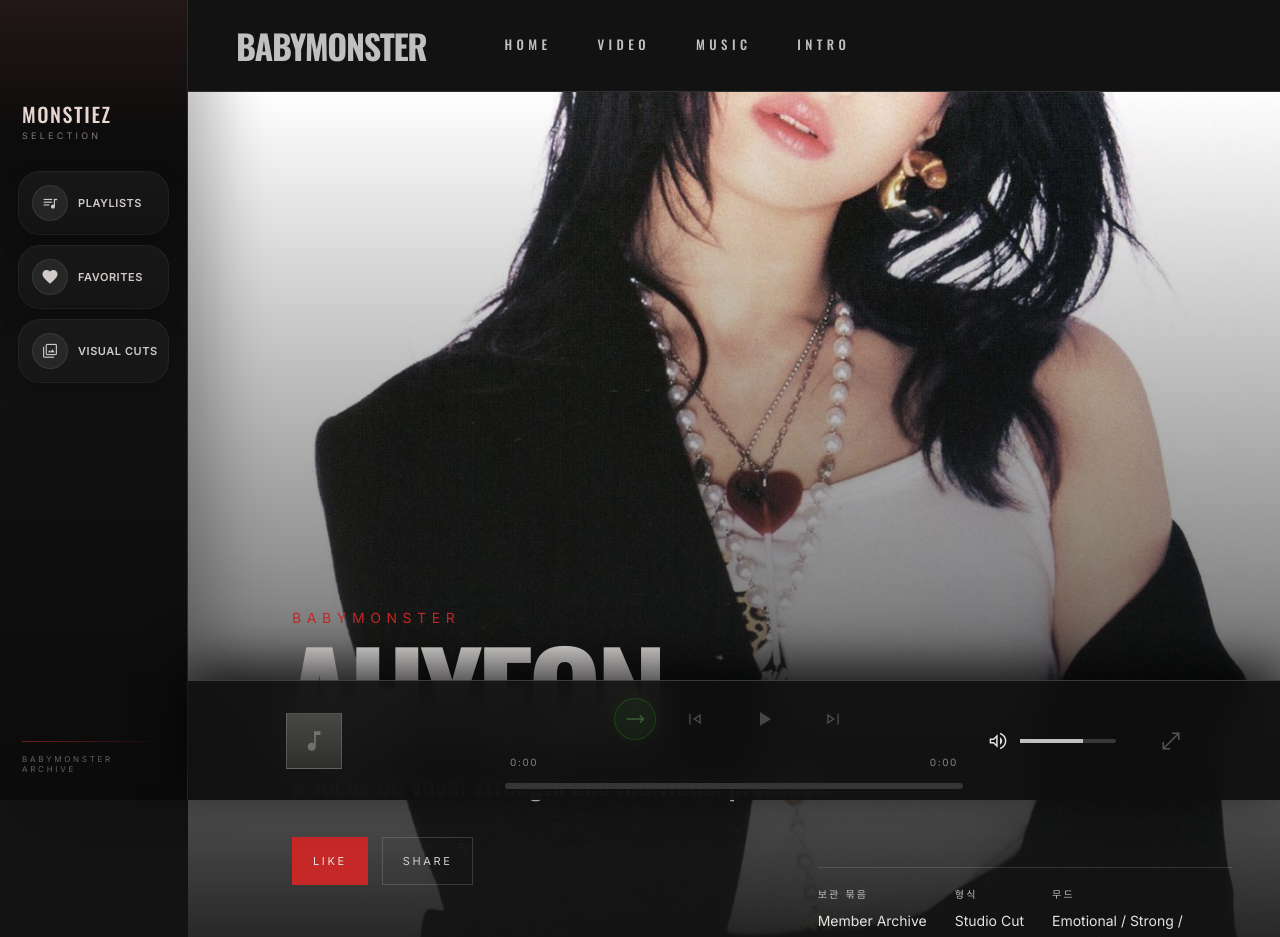
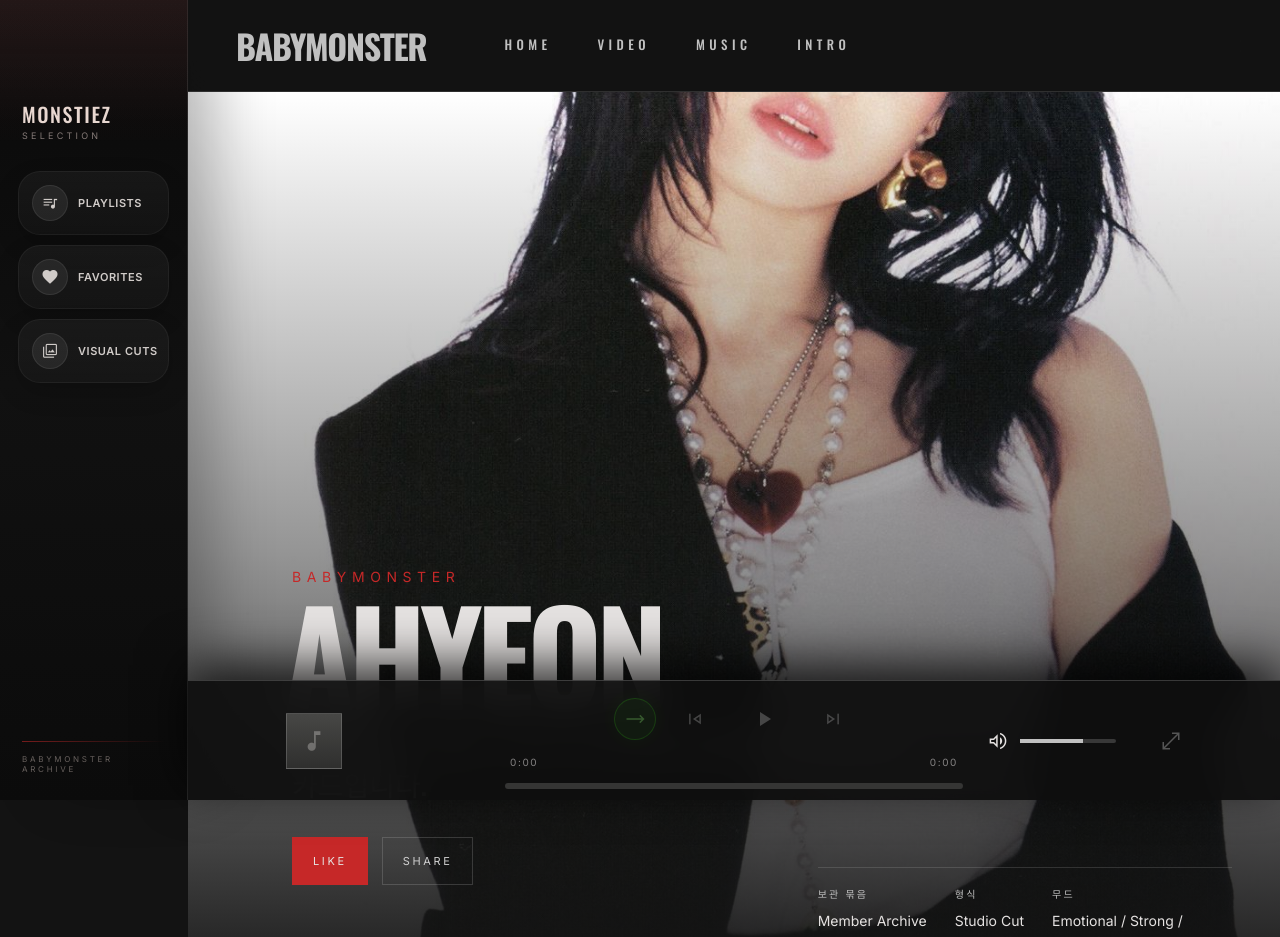
Before and after one commit to ghkoh6386-ux/babymonster, a React (Vite) app: page /detail/ahyeon-spotlight in a window 1280 px wide. Shown: the top 937 px of the page. Built offline with nearby package versions, Linux system fonts and the light colour scheme.

Commit message:
카드 설명글 한글로 수정

```diff
--- a/src/data/featureCards.js
+++ b/src/data/featureCards.js
@@ -13,9 +13,9 @@
     footerArtwork: images.batterup,
     audio: music.batterup,
     video: videos.batterup,
-    description: 'The debut single that sets the first tone of the group.',
+    description: '그룹의 첫 인상을 가장 선명하게 보여주는 데뷔 싱글입니다.',
     storyTitle: 'Debut Drop',
-    storyText: 'BATTER UP opens the archive with a bold debut image and a high-impact first mood.',
+    storyText: 'BATTER UP은 강한 데뷔 이미지와 선명한 첫 무드로 아카이브의 시작을 엽니다.',
     recorded: 'YG Studio',
     mastered: 'YG Production',
     collection: 'Debut Single',
@@ -42,9 +42,9 @@
     footerArtwork: images.sheesh,
     audio: music.sheesh,
     video: videos.sheesh,
-    description: 'A sharp title release with a confident, glossy album tone.',
+    description: '자신감 있고 글로시한 앨범 톤이 살아 있는 선명한 타이틀 곡입니다.',
     storyTitle: 'Main Era',
-    storyText: 'SHEESH expands the archive into a louder and more polished album-facing mood.',
+    storyText: 'SHEESH는 더 강렬하고 정제된 앨범 무드로 아카이브의 결을 확장합니다.',
     recorded: 'YG Studio',
     mastered: 'Studio Mix',
     collection: 'Mini Album Era',
@@ -69,9 +69,9 @@
     image: images.ahyeon,
     heroImage: images.ahyeonHero,
     footerArtwork: images.ahyeon,
-    description: 'A focus on vocal strength and individual presence.',
+    description: '보컬의 힘과 멤버 고유의 존재감을 집중해서 보여주는 카드입니다.',
     storyTitle: 'Vocal Identity',
-    storyText: 'Ahyeon stands out with powerful vocals and strong emotional delivery.',
+    storyText: '아현은 강한 보컬과 짙은 감정 전달력으로 또렷한 인상을 남깁니다.',
     recorded: 'Studio Session',
     mastered: 'Studio Mix',
     collection: 'Member Archive',
@@ -94,17 +94,17 @@
     image: images.visual,
     heroImage: images.visualHero,
     footerArtwork: images.visual,
-    description: 'A dark, glossy concept defining the group’s visual direction.',
+    description: '팀의 비주얼 방향성을 짙고 글로시한 무드로 보여주는 콘셉트 필름입니다.',
     storyTitle: 'Visual Direction',
-    storyText: 'The concept film highlights styling, lighting, and overall mood.',
+    storyText: '이 콘셉트 필름은 스타일링과 조명, 전체적인 무드를 중심으로 비주얼 인상을 완성합니다.',
     recorded: 'Concept Studio',
     mastered: 'Visual Edit',
     collection: 'Visual Archive',
     format: 'Concept Film',
     mood: 'Dark / Glossy / Stylish',
-    tempo: '—',
-    harmonic: '—',
-    frequency: '—',
+    tempo: '??',
+    harmonic: '??',
+    frequency: '??',
     tags: ['VISUAL', 'CONCEPT', 'STYLE'],
     type: 'secondary',
   },
@@ -121,9 +121,9 @@
     footerArtwork: images.drip,
     audio: music.drip,
     video: videos.drip,
-    description: 'A sleek single built on rhythm, flow, and styling.',
+    description: '리듬과 플로우, 스타일링을 중심으로 매끈하게 완성된 싱글입니다.',
     storyTitle: 'Single Mood',
-    storyText: 'DRIP pushes the archive toward a smoother and more style-driven album image.',
+    storyText: 'DRIP은 더 세련되고 스타일 중심적인 앨범 이미지로 아카이브의 방향을 이끕니다.',
     recorded: 'YG Studio',
     mastered: 'Studio Mix',
     collection: 'Digital Single',
@@ -148,17 +148,17 @@
     heroImage: images.stageHero,
     footerArtwork: images.stage,
     video: videos.dreamStage,
-    description: 'A compilation of key stage moments and performances.',
+    description: '주요 무대 순간과 퍼포먼스를 모아 놓은 스테이지 컴필레이션입니다.',
     storyTitle: 'Stage Energy',
-    storyText: 'A mix of performances highlighting the group’s presence.',
+    storyText: '여러 퍼포먼스를 통해 팀의 존재감과 무대 장악력을 한 번에 보여줍니다.',
     recorded: 'Multiple Stages',
     mastered: 'Live Edit',
     collection: 'Performance Archive',
     format: 'Live Compilation',
     mood: 'Energetic / Bold / Live',
-    tempo: '—',
-    harmonic: '—',
-    frequency: '—',
+    tempo: '??',
+    harmonic: '??',
+    frequency: '??',
     tags: ['LIVE', 'STAGE', 'PERFORMANCE'],
     type: 'secondary',
   },
@@ -175,9 +175,9 @@
     footerArtwork: images.forever,
     audio: music.forever,
     video: videos.forever,
-    description: 'A softer release with a polished and emotional single mood.',
+    description: '부드럽지만 정제된 감정선이 살아 있는 싱글 무드의 곡입니다.',
     storyTitle: 'Soft Gloss',
-    storyText: 'FOREVER brings a calmer but still refined album image into the archive flow.',
+    storyText: 'FOREVER는 차분하면서도 세련된 앨범 이미지를 아카이브 흐름 안에 자연스럽게 더합니다.',
     recorded: 'YG Studio',
     mastered: 'Studio Mix',
     collection: 'Special Single',
@@ -204,9 +204,9 @@
     footerArtwork: images.wegoup,
     audio: music.wegoup,
     video: videos.wegoupLive,
-    description: 'An energetic live-focused cut built around forward momentum.',
+    description: '앞으로 밀고 나가는 에너지와 라이브 감각이 살아 있는 퍼포먼스 컷입니다.',
     storyTitle: 'Live Rush',
-    storyText: 'WE GO UP pushes a bright, quick performance mood with a crowd-facing live feel.',
+    storyText: 'WE GO UP은 밝고 빠른 퍼포먼스 무드와 현장 중심의 라이브 감각을 강하게 전합니다.',
     recorded: 'Live Stage',
     mastered: 'Live Mix',
     collection: 'Tour Archive',
```
Also changed, not shown: 3 other files (tests, documents, lock files or other folders).
